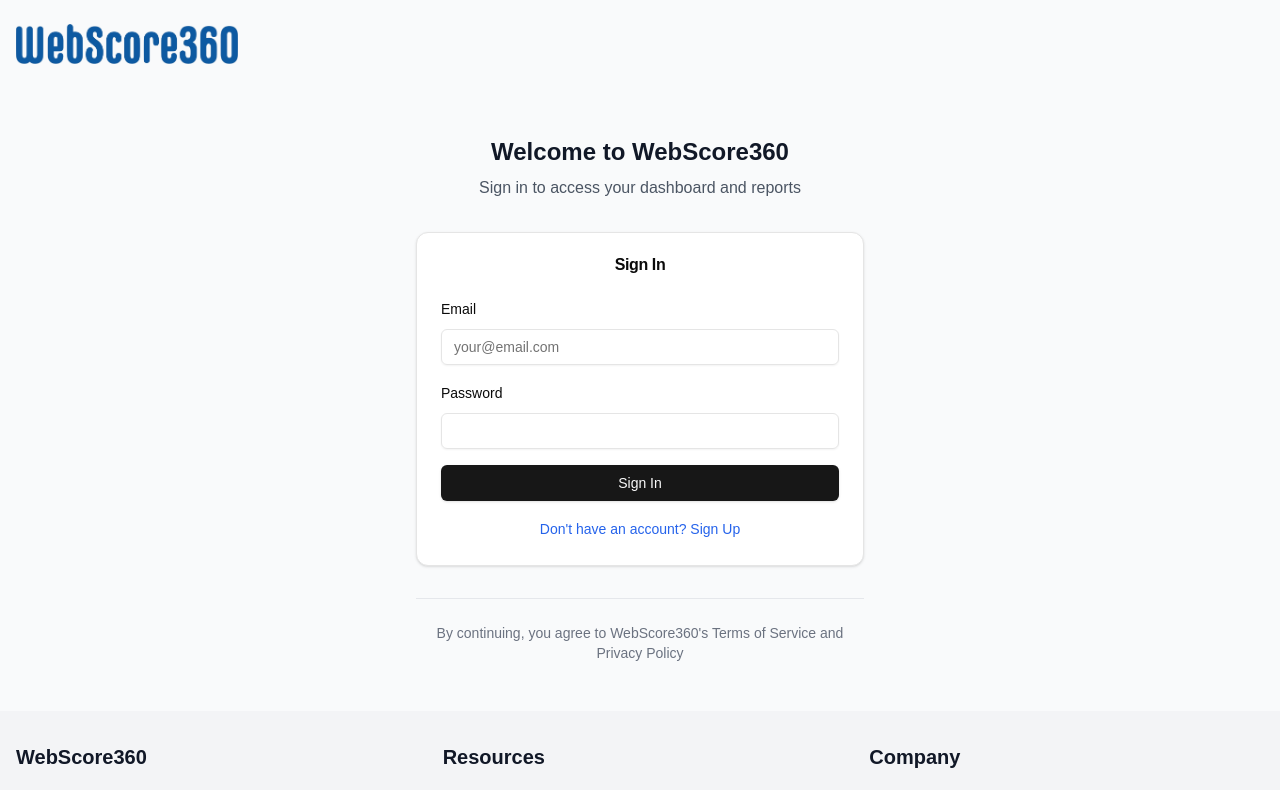
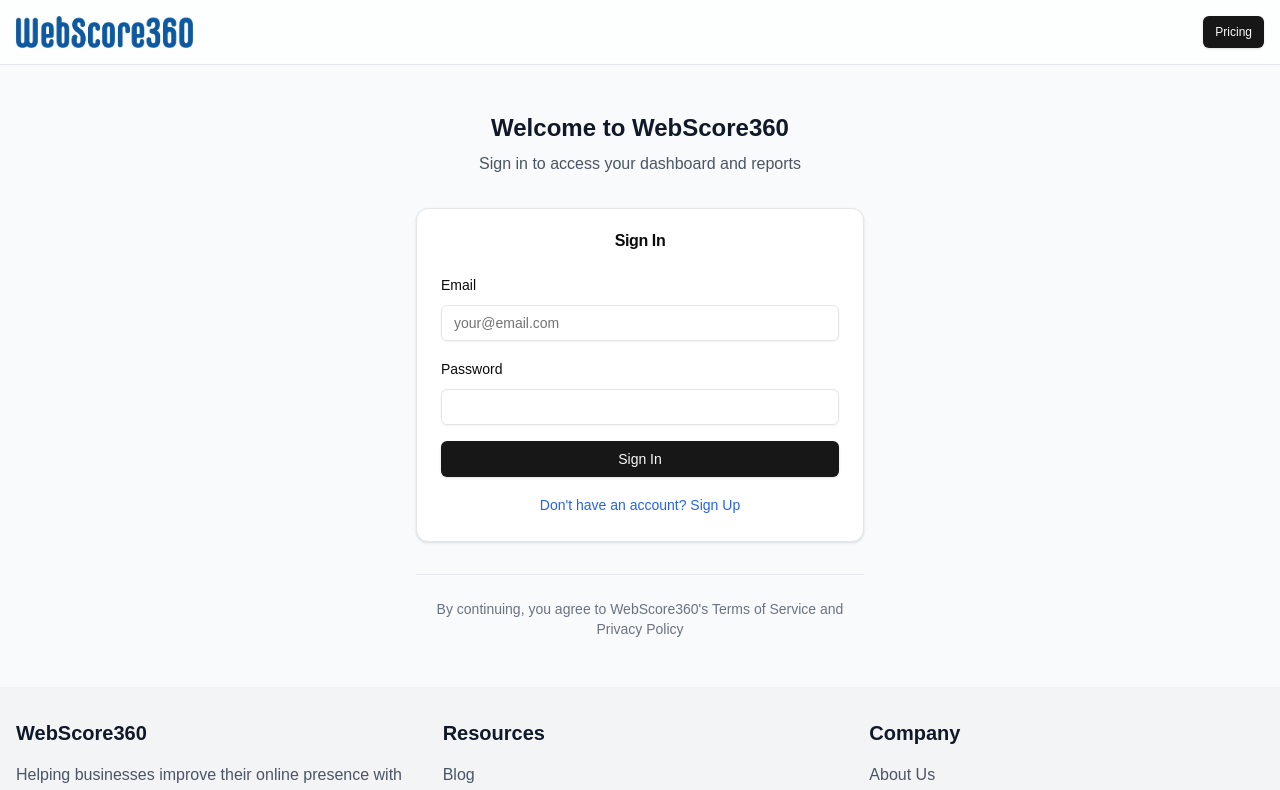
Before and after one commit to Decodingcoder/WebScore360-Order-2, a Next.js app in the folder frontend/: page /login in a window 1280 px wide. Shown: the top 790 px of the page. Built offline with nearby package versions, Linux system fonts and the light colour scheme; no server answers.

Commit message:
Enhance middleware and login page layout
- Updated middleware to bypass authentication for dashboard routes, simplifying access management.
- Refined login page header with a fixed position and added a navigation button for pricing, improving user experience and accessibility.

```diff
--- a/frontend/app/login/page.tsx
+++ b/frontend/app/login/page.tsx
@@ -3,6 +3,7 @@
 import AuthForm from '@/components/AuthForm'
 import { Footer } from '@/components/Footer'
 import LoginErrorMessage from '@/components/LoginErrorMessage'
+import { Button } from '@/components/ui/button'
 import Image from 'next/image'
 import Link from 'next/link'
 import { Suspense } from 'react'
@@ -10,19 +11,26 @@
 export default function LoginPage() {
   return (
     <div className="flex flex-col min-h-screen">
-      <header className="container mx-auto py-6 px-4 flex justify-between items-center">
-        <Link href="/" className="flex items-center gap-2">
-          <Image
-            src="/logo.png"
-            alt="WebScore360 Logo"
-            width={100}
-            height={40}
-            className="h-10 w-auto"
-          />
-        </Link>
+      <header className="fixed top-0 left-0 right-0 backdrop-blur-sm bg-white/70 dark:bg-gray-900/70 z-50 py-4 px-4 border-b border-gray-200 dark:border-gray-800">
+        <div className="container mx-auto flex justify-between items-center">
+          <div className="flex items-center gap-2">
+            <Image
+              src="/logo.png"
+              alt="WebScore360 Logo"
+              width={80}
+              height={32}
+              className="h-8 w-auto"
+            />
+          </div>
+          <nav className="flex gap-3">
+            <Button size="sm" asChild>
+              <Link href="#pricing">Pricing</Link>
+            </Button>
+          </nav>
+        </div>
       </header>
 
-      <main className="flex-1 container mx-auto px-4 py-12 flex items-center justify-center">
+      <main className="flex-1 container mx-auto px-4 py-12 flex items-center justify-center pt-28">
         <div className="w-full max-w-md">
           <div className="text-center mb-8">
             <h1 className="text-2xl font-bold mb-2">Welcome to WebScore360</h1>
```
Also changed, not shown: frontend/middleware.ts (+5 -21 lines).
